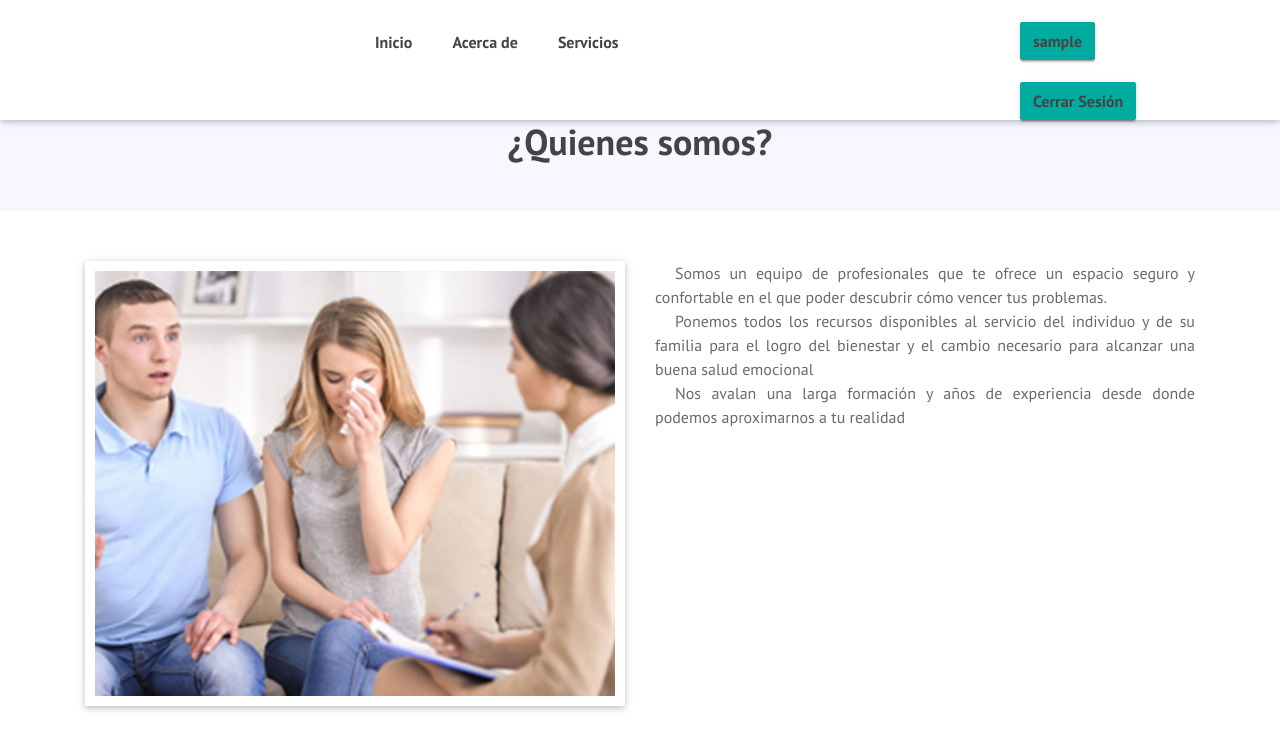
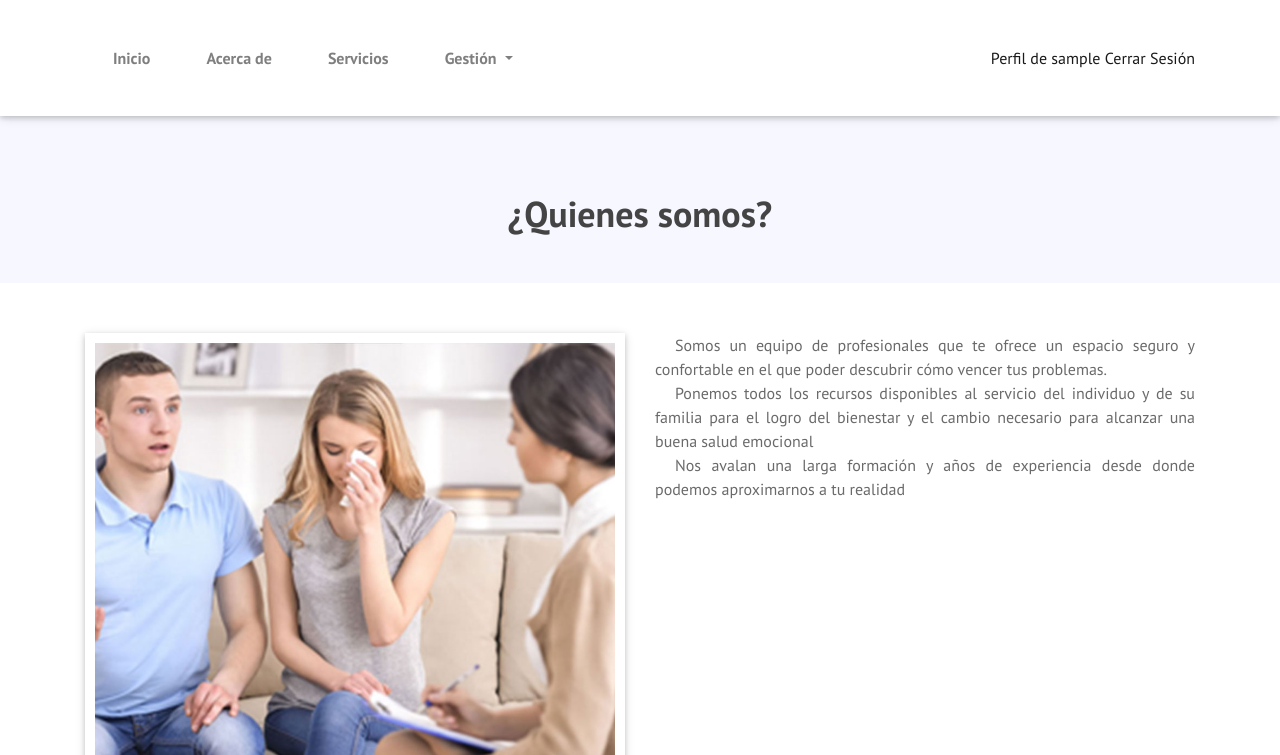
Before and after one commit to microedet/yoteayudo, a Django app: page /about_us/ in a window 1280 px wide. Shown: the top 755 px of the page. Run offline with Django 3.2, Linux system fonts and the light colour scheme; the visitor is signed in with stand-in values (Sample User, id 1); parts of the project's set-up code (start-up, migrations or seed data) failed here and were passed over; some libraries are stand-ins or nearby versions.

Commit message:
arreglos en el menu de navegacion

```diff
--- a/core/templates/core/about_us.html
+++ b/core/templates/core/about_us.html
@@ -1,6 +1,9 @@
   {% extends 'core/base.html' %}
 {% load static %}
 {% block content %}
+    <br>
+    <br>
+    <br>
      <!--  ************************* Page Title Starts Here ************************** -->
     <div class="page-nav no-margin row" xmlns="http://www.w3.org/1999/html">
                    <div class="container">
--- a/core/templates/core/base.html
+++ b/core/templates/core/base.html
@@ -11,8 +11,9 @@
 
     <link rel="shortcut icon" href="{% static 'core/images/fav.jpg' %}">
     <link rel="stylesheet" href="{% static 'core/css/bootstrap.min.css' %}">
+    <link rel="stylesheet" href="{% static 'core/css/Navigation-with-Button.css' %}">
     <link rel="stylesheet" href="{% static 'core/css/fontawsom-all.min.css' %}">
-    <link rel="stylesheet" href="{% static 'core//plugins/slider/css/owl.carousel.min.css' %}">
+    <link rel="stylesheet" href="{% static 'core/plugins/slider/css/owl.carousel.min.css' %}">
     <link rel="stylesheet" href="{% static 'core/plugins/slider/css/owl.theme.default.css' %}">
     <link rel="stylesheet" type="text/css" href="{% static 'core/css/style.css' %}">
 </head>
@@ -22,45 +23,47 @@
     <!-- ################# Header Starts Here#######################--->
 
     <header id="menu-jk">
-        <nav  class="">
-            <div class="container">
-                <div class="row nav-ro">
-                   <div class="col-lg-3 col-md-4 col-sm-12">
-                       <!--<img src="{% static 'core/images/logo.jpg' %}">-->
-                       <a data-toggle="collapse" data-target="#menu" href="#menu"><i class="fas d-block d-md-none small-menu fa-bars"></i></a>
-                   </div>
-                   <div id="menu" class="col-lg-7 col-md-8 d-none d-md-block no-padding">
-                       <ul>
-                            <li><a href="{% url 'index' %}">Inicio</a></li>
-                            <li><a href="{% url 'about_us' %}">Acerca de</a></li>
-                            <li><a href="{% url 'services' %}">Servicios</a></li>
-                            <!--<li><a href="{% url 'blog' %}">Blog</a></li>
-                            <li><a href="{% url 'gallery' %}">Galeria</a></li>
-                            <li><a href="{% url 'contact_us' %}">Contacto</a></li>-->
+        <nav class="navbar navbar-light navbar-expand-md navigation-clean-button">
+        <div class="container">
+            <!--<a class="navbar-brand" href="#">Clínica Yo Te Ayudo</a>
+            <button data-toggle="collapse" class="navbar-toggler" data-target="#navcol-1">
+                <span class="sr-only">Toggle navigation</span>
+                <span class="navbar-toggler-icon"></span></button>-->
+            <div class="collapse navbar-collapse" id="navcol-1">
+                <ul class="nav navbar-nav mr-auto">
+                    <li class="nav-item"><a class="nav-link " href="{% url 'index' %}">Inicio</a></li>
+                    <li class="nav-item"><a class="nav-link " href="{% url 'about_us' %}">Acerca de</a></li>
+                    <li class="nav-item"><a class="nav-link" href="{% url 'services' %}">Servicios</a></li>
+                    <li class="nav-item dropdown"><a class="dropdown-toggle nav-link" data-toggle="dropdown" aria-expanded="false" href="#">Gestión </a>
+                        <div class="dropdown-menu">
+                            <a class="dropdown-item" href="{% url 'especialistas' %}">Listado Especialistas</a>
+                            <!--<a class="dropdown-item" href="#">Second Item</a>
+                            <a class="dropdown-item" href="#">Third Item</a></div>-->
+                    </li>
+                </ul><span class="navbar-text actions">
+                    {% if not request.user.is_authenticated %}
+                        <a href="{% url 'login' %}">Acceder</a>
+                        <a href="{% url 'signup' %}">Registrarse</a>
+                    {% else %}
+                        {% if user.is_cliente %}
+                                <a href="{% url 'updatecliente' %}"> Perfil de {{ user.username }}</a>
+                            {% else %}
+                                <a href="{% url 'updateespecialista' %}"> Perfil de {{ user.username }}</a>
+                            {% endif %}
+                                <a href="{% url 'logout' %}">Cerrar Sesión</a>
 
-                        </ul>
-                   </div>
-                   <!--<div class="col-sm-2 d-none d-lg-block">-->
-                        <div class="col-sm-2 d-none d-lg-block no-padding">
-                       <!--<button class="btn btn-success">Reservar ahora</button>-->
-                       {% if not request.user.is_authenticated %}
-                           <button class="btn btn-succes"><a href="{% url 'login' %}">Acceder</a></button>
-                           <button class="btn btn-succes"><a href="{% url 'signup' %}">Registrarse</a></button>
-                           </div>
-                       {% else %}
-                         <div class="col-sm-2 d-none d-lg-block no-padding">
-                             <button class="btn btn-success"><a href="{% url 'updatecliente' %}">{{ user.username }}</a></button>
-                               <button class="btn btn-success"><a href="{% url 'logout' %}">Cerrar Sesión</a></button>
-                         </div>
                        {% endif %}
-                   </div>
-                </div>
+
+                    </span>
             </div>
-        </nav>
+        </div>
+    </nav>
+
     </header>
 
     <!--inicio del bloque de contenido -->
     {% block content %}
+
     {% endblock %}
 
       <!-- ################# Footer Starts Here#######################--->
--- a/core/templates/core/especialista_list.html
+++ b/core/templates/core/especialista_list.html
@@ -33,6 +33,7 @@
                   <td>{{ especialista.biografia}}</td>
                   <td>
                         <a class="btn btn-default" >Editar</a>
+
                         <a class="btn btn-default">Borrar</a>
                   </td>
 
--- a/core/templates/core/services.html
+++ b/core/templates/core/services.html
@@ -1,6 +1,9 @@
  {% extends 'core/base.html' %}
 {% load static %}
 {% block content %}
+     <br>
+    <br>
+    <br>
      <!--  ************************* Page Title Starts Here ************************** -->
                <div class="page-nav no-margin row">
                    <div class="container">
--- a/core/templates/registration/login.html
+++ b/core/templates/registration/login.html
@@ -2,6 +2,9 @@
 {% load static %}
 {% block title %}Iniciar sesión{% endblock %}
 {% block content %}
+    <br>
+    <br>
+    <br>
     <br>
     <br>
     <br>
--- a/core/templates/registration/signup.html
+++ b/core/templates/registration/signup.html
@@ -5,6 +5,9 @@
     <main role="main">
   <div class="container">
        <br>
+    <br>
+    <br>
+    <br>
     <br>
     <br>
 
--- a/core/urls.py
+++ b/core/urls.py
@@ -1,7 +1,7 @@
 from django.urls import path,include
 from . import views
 from .views import SignUpView, ClienteSignUpView, EspecialistaSignUpView, ClienteUpdate, EspecialistaUpdate, \
-    EspecialistaListView, EspecialistaDetailView
+    EspecialistaDetailView, EspecialistasListView
 
 urlpatterns = [
     path('', views.index,name = "index"),
@@ -25,7 +25,7 @@ urlpatterns = [
     path('updateespecialista/',EspecialistaUpdate.as_view(),name='updateespecialista'),
 
     #url para listview de especialista
-    path('especialistas/',EspecialistaListView.as_view(),name='especialistas'),
+    path('especialistas/',EspecialistasListView.as_view(),name='especialistas'),
 
     #url para detailview de especialista
     path('especialista/',EspecialistaDetailView.as_view(),name='especialista'),
--- a/core/views.py
+++ b/core/views.py
@@ -8,6 +8,13 @@ from core.models import Cliente, Especialista
 #decoradores
 from django.utils.decorators import method_decorator
 from django.contrib.auth.decorators import login_required
+from django.contrib.admin.views.decorators import staff_member_required
+
+class StaffRequiredMixin(object):
+
+    @method_decorator(staff_member_required)
+    def dispatch(self, request, *args, **kwargs):
+        return super(StaffRequiredMixin, self).dispatch(request, *args, **kwargs)
 
 
 # Create your views here.
@@ -106,7 +113,8 @@ class EspecialistaUpdate(UpdateView):
         return especialista
 
 #vista para un listado de especialistas
-class EspecialistaListView(ListView):
+@method_decorator(staff_member_required, name='dispatch')
+class EspecialistasListView(ListView):
     model = Especialista
     #template_name = 'especialista/listview_especialista.html'
 
```
